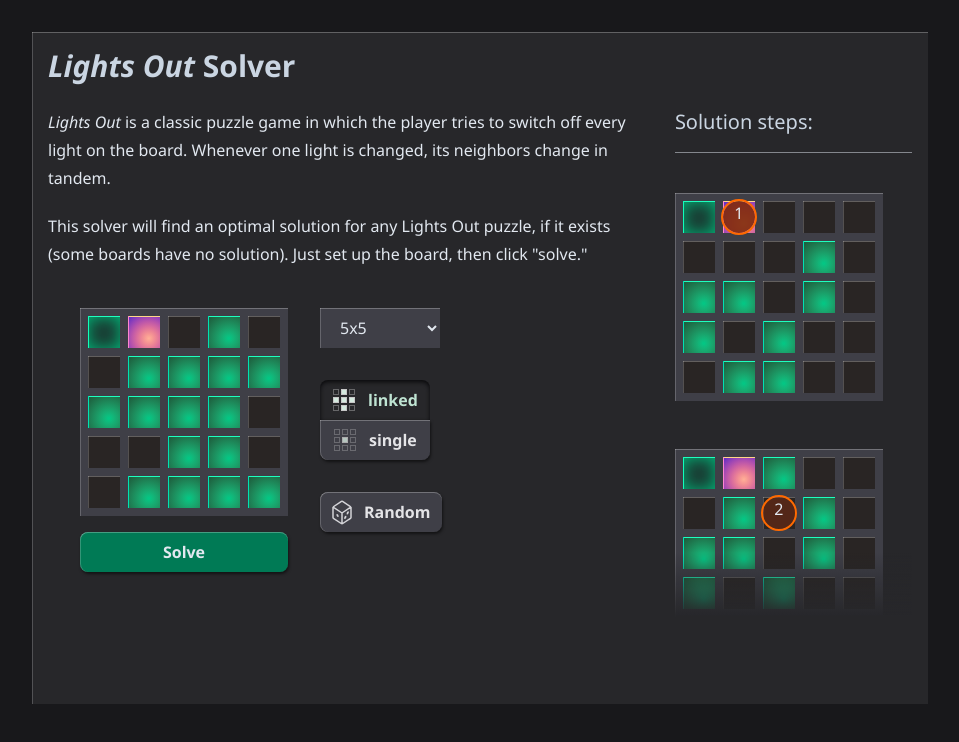
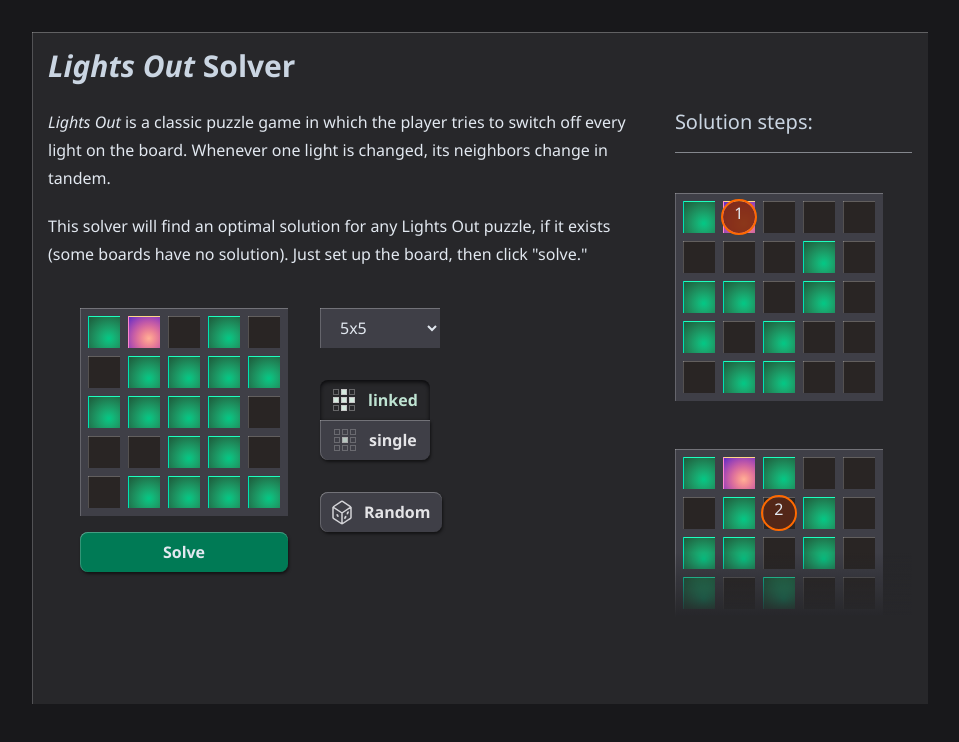
Before and after one commit to bprcode/lightsout-solver, a React (Vite) app: page / in a window 1280 px wide. Shown: the top 742 px of the page, without its empty margins (160-1119 px from the left). Built offline with nearby package versions, Linux system fonts and the light colour scheme.

Commit message:
Test opacity transition

```diff
--- a/package.json
+++ b/package.json
@@ -5,6 +5,7 @@
   "type": "module",
   "scripts": {
     "dev": "vite",
+    "host": "vite --host",
     "build": "tsc -b && vite build",
     "lint": "eslint .",
     "preview": "vite preview"
--- a/src/App.css
+++ b/src/App.css
@@ -28,24 +28,31 @@
 @utility illuminated {
   box-shadow: inset 1px 0 0 rgb(0, 225, 180), inset 0 1px 0 rgb(30, 255, 191);
   background-image: radial-gradient(in oklch 2.25rem at 65% 70%, #00c986, #18432c);
-
-  /* background-image: radial-gradient(2.25rem at 65% 70%, oklch(69.6% 0.17 162.48), oklch(26.2% 0.051 172.552));
-  box-shadow:
-  inset 3px 3px 0.125rem -2px oklch(0.82 0.1973 159.03),
-  inset -3px -3px 0.25rem -2px oklch(0.82 0.1973 159.03)
-  ; */
 }
 
 @utility limelight {
-  box-shadow:
-    inset 1px 0 0 rgb(16, 255, 187),
-    inset 0 1px 0 rgb(31, 255, 191),
-    inset 0 1px 1rem #00bc7d,
-    inset 0 1px 10rem #1d463b
-    ;
+  position: relative;
 
-  background-color: black;
+  box-shadow: inset 1px 0 0 rgb(0, 225, 180), inset 0 1px 0 rgb(30, 255, 191);
+  background-image: radial-gradient(in oklch 2.25rem at 65% 70%, #00c986, #18432c);
+
+  &::before {
+    opacity:0;
+    position: absolute;
+    inset:0;
+    content: '';
+    transition: opacity 0.5s ease-out;
+    box-shadow: inset 1px 0 0 rgb(255, 133, 207), inset 0 1px 0 rgb(255, 214, 136);
+    background-image: radial-gradient(in oklch 2.25rem at 65% 70%, #ffb098, #0014b8);
+  }
 }
+
+@utility limelight-on {
+  &::before {
+    opacity: 1;
+  }
+}
+
 
 @utility amethyst {
   box-shadow: inset 1px 0 0 rgb(255, 133, 207), inset 0 1px 0 rgb(255, 214, 136);
--- a/src/App.tsx
+++ b/src/App.tsx
@@ -1,4 +1,4 @@
-import { useEffect, useState } from 'react'
+import { useEffect, useReducer, useState } from 'react'
 import './App.css'
 import linkedSelectionSvg from './assets/linked-selection.svg'
 import unlinkedSelectionSvg from './assets/unlinked-selection.svg'
@@ -68,6 +68,14 @@ function LightBoard({
   tagCol?: number
   tag?: string
 }) {
+  const [testPseudo,toggleTest] = useReducer(x => !x, false)
+  useEffect(() => {
+    const tid = setInterval(() => {
+      toggleTest()
+    }, (2000));
+
+    return () => clearInterval(tid)
+  }, [])
   if (size < 2 || size > 5) {
     throw new Error(`Unsupported board size (${size})`)
   }
@@ -89,7 +97,7 @@ function LightBoard({
         onClick={() => onFlip(Math.floor(i / size), i % size)}
       >
         <div
-          className={(i === 0 || i === 1) ? (i === 1 ? 'amethyst flex justify-center w-full h-full transition' : 'limelight flex justify-center w-full h-full transition') : `${
+          className={(i === 0 || i === 1) ? (i === 1 ? `amethyst flex justify-center w-full h-full transition` : `${testPseudo ? 'limelight-on' : ''} limelight flex justify-center w-full h-full transition`) : `${
             bit
               ? // ? 'bg-emerald-500 group-hover:bg-emerald-300 group-active:bg-teal-200 extra-light-edge'
                 'illuminated group-hover:very-illuminated group-active:bg-teal-200'
```
